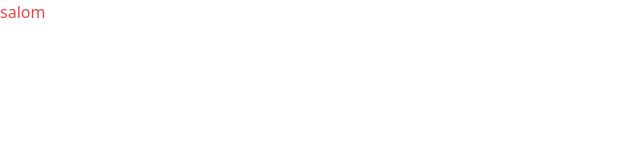
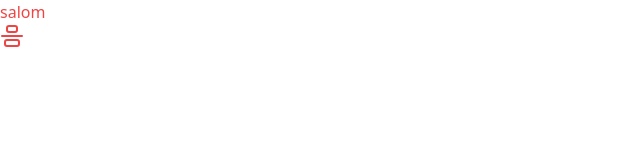
Before and after one commit to Xursand744/LaptopShop, a React (Vite) app: page / in a window 1280 px wide. Shown: the top 160 px of the page, without its empty margins (0-640 px from the left). Built offline with nearby package versions, Linux system fonts and the light colour scheme.

Commit message:
iconInstal

```diff
--- a/package.json
+++ b/package.json
@@ -10,6 +10,7 @@
     "preview": "vite preview"
   },
   "dependencies": {
+    "lucide-react": "^0.562.0",
     "react": "^19.2.0",
     "react-dom": "^19.2.0"
   },
--- a/src/App.jsx
+++ b/src/App.jsx
@@ -1,11 +1,12 @@
 import React from 'react'
-
+import { AlignVerticalJustifyCenter } from 'lucide-react';
 export default function App() {
   return (
     <div>
       <div className=''>
         <h1 className='text-red-500'>
           salom
+           <AlignVerticalJustifyCenter />
         </h1>
       </div>
     </div>
--- /dev/null
+++ b/src/Components/Acsesuars.jsx
@@ -0,0 +1,9 @@
+import React from 'react'
+
+export default function Acsesuars() {
+  return (
+    <div>
+
+    </div>
+  )
+}
--- /dev/null
+++ b/src/Components/Banner.jsx
@@ -0,0 +1,9 @@
+import React from 'react'
+
+export default function Banner() {
+  return (
+    <div>
+
+    </div>
+  )
+}
--- /dev/null
+++ b/src/Components/Navbar.jsx
@@ -0,0 +1,9 @@
+import React from 'react'
+
+export default function Navbar() {
+  return (
+    <div>
+
+    </div>
+  )
+}
```
Also changed, not shown: 1 other file (tests, documents, lock files or other folders).
